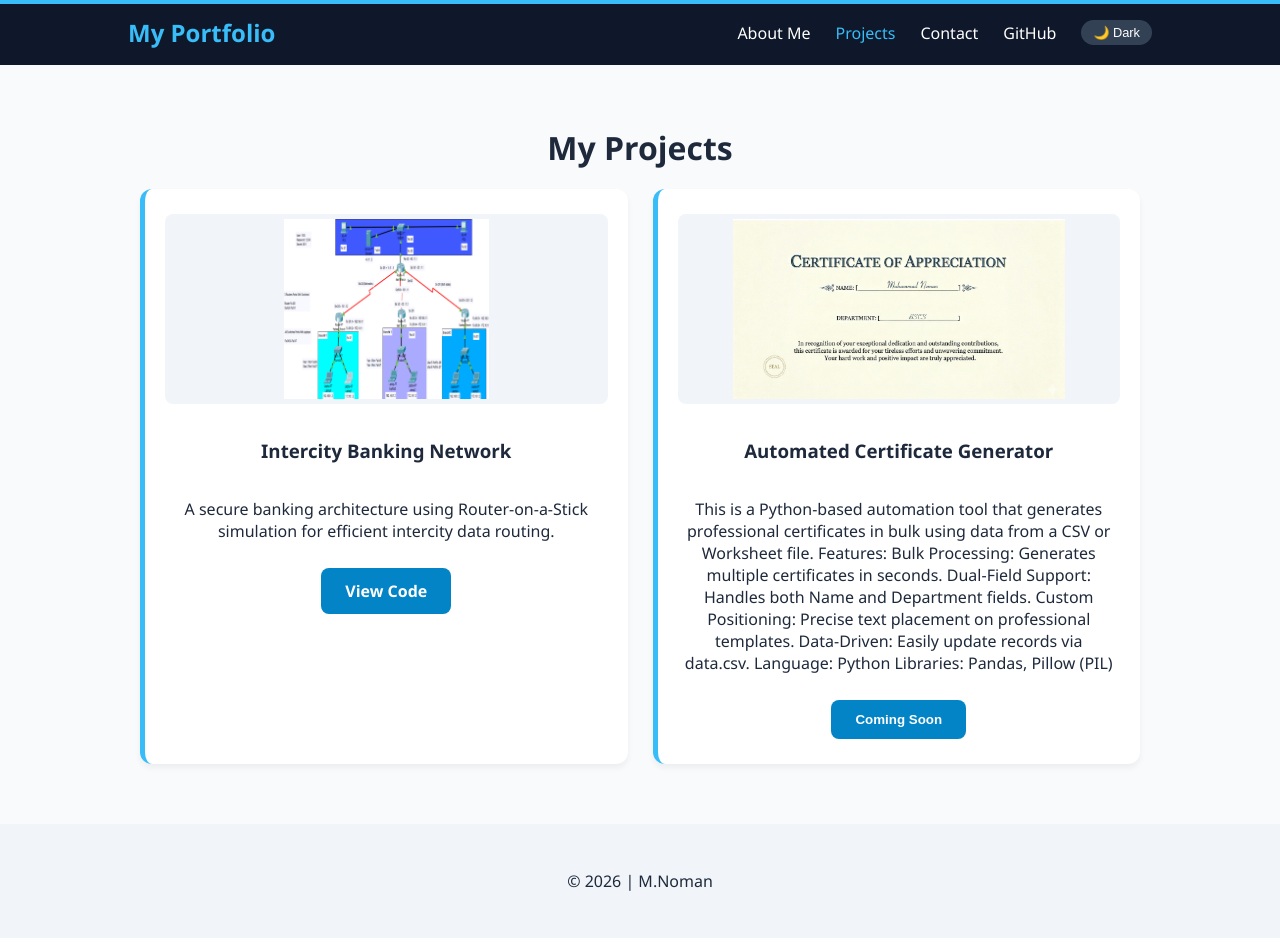
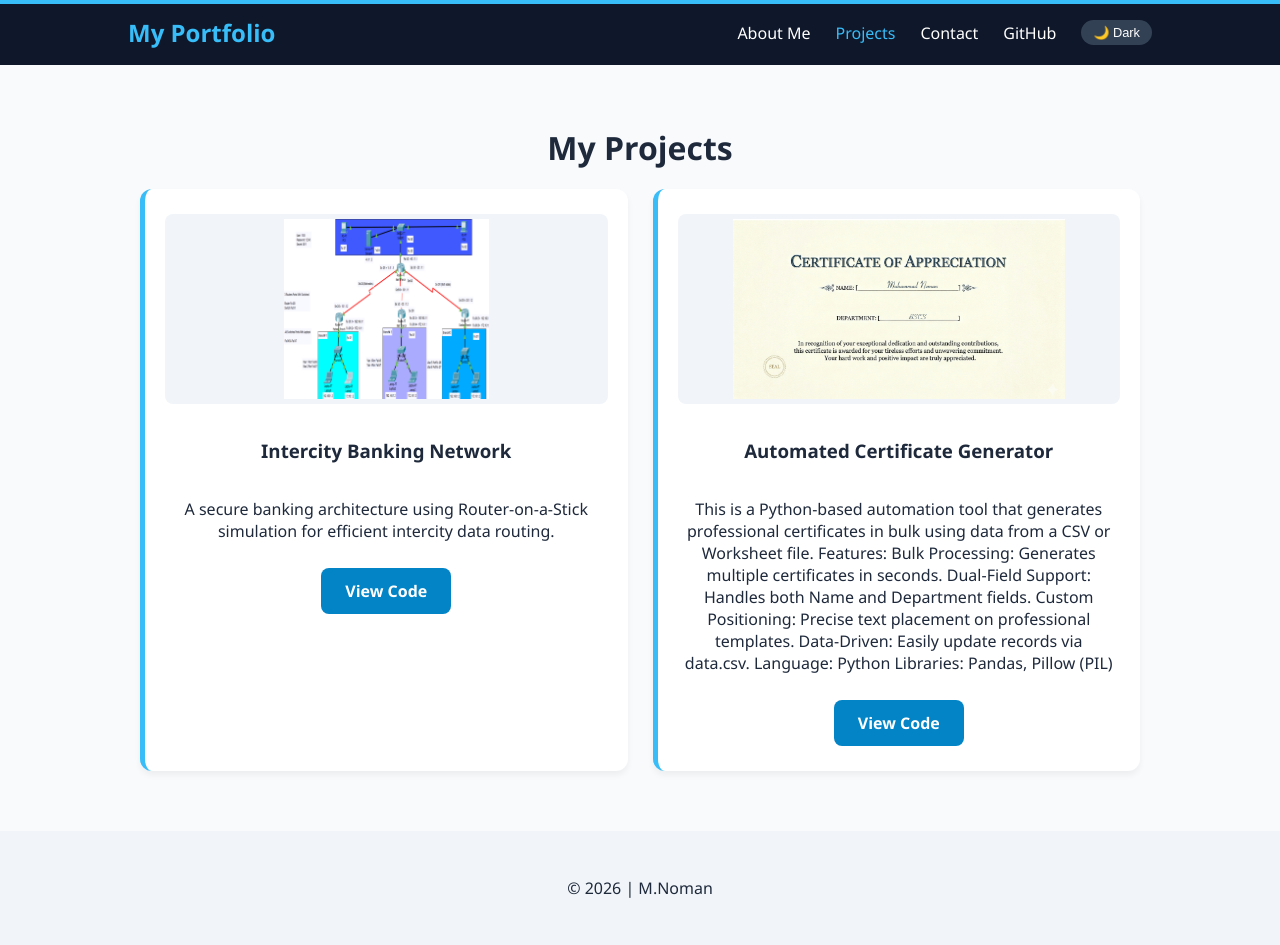
Before and after one commit to Muhammadnoman385/my_portfolio, a React (Vite) app: page / in a window 1280 px wide. Both pictures are taken after a click on the item "Projects". Built offline with nearby package versions, Linux system fonts and the light colour scheme.

Commit message:
React code updated: projects section added

```diff
--- a/src/App.jsx
+++ b/src/App.jsx
@@ -173,7 +173,7 @@ Libraries: Pandas, Pillow (PIL)
 
 
                 </p>
-                <button className="send-btn">Coming Soon</button>
+              <a href="https://github.com/Muhammadnoman385/python-cert-gen" target="_blank" rel="noopener noreferrer" className="send-btn">View Code</a>
               </div>
             </div>
           </div>
```
